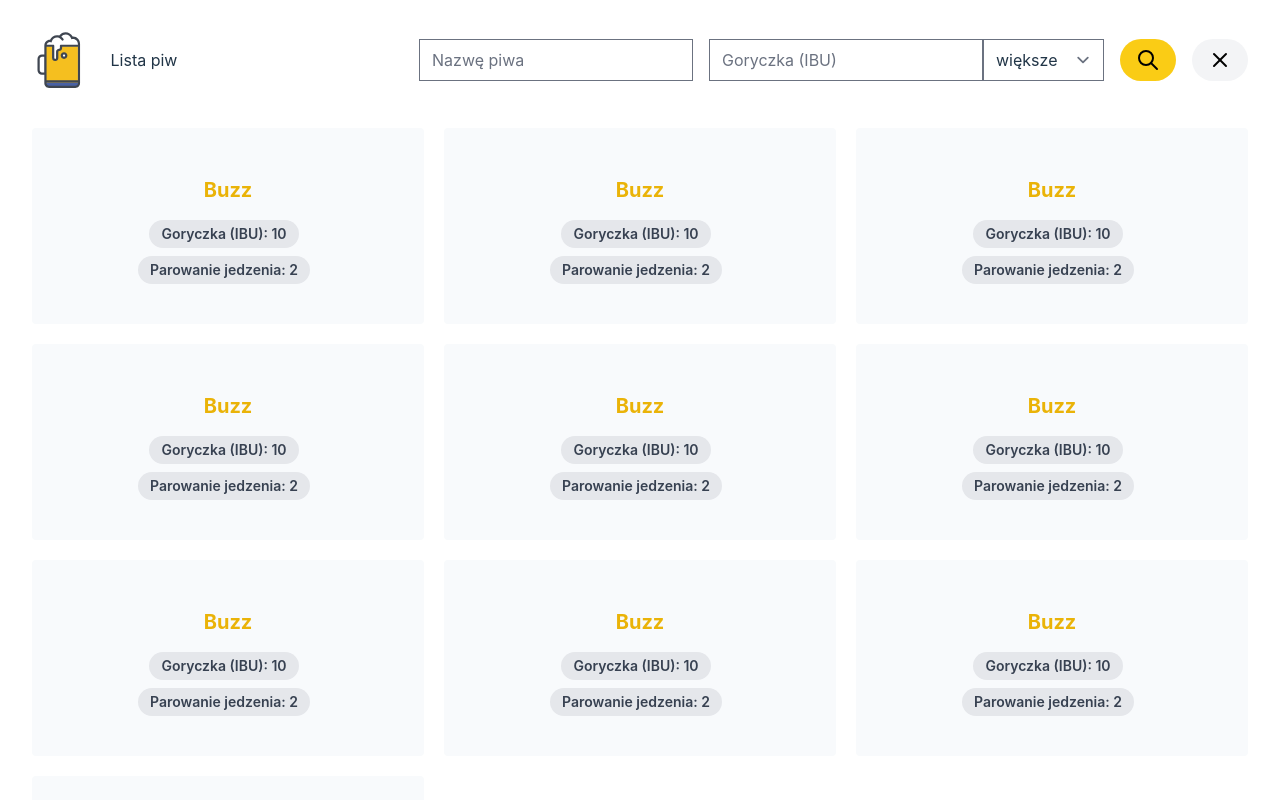
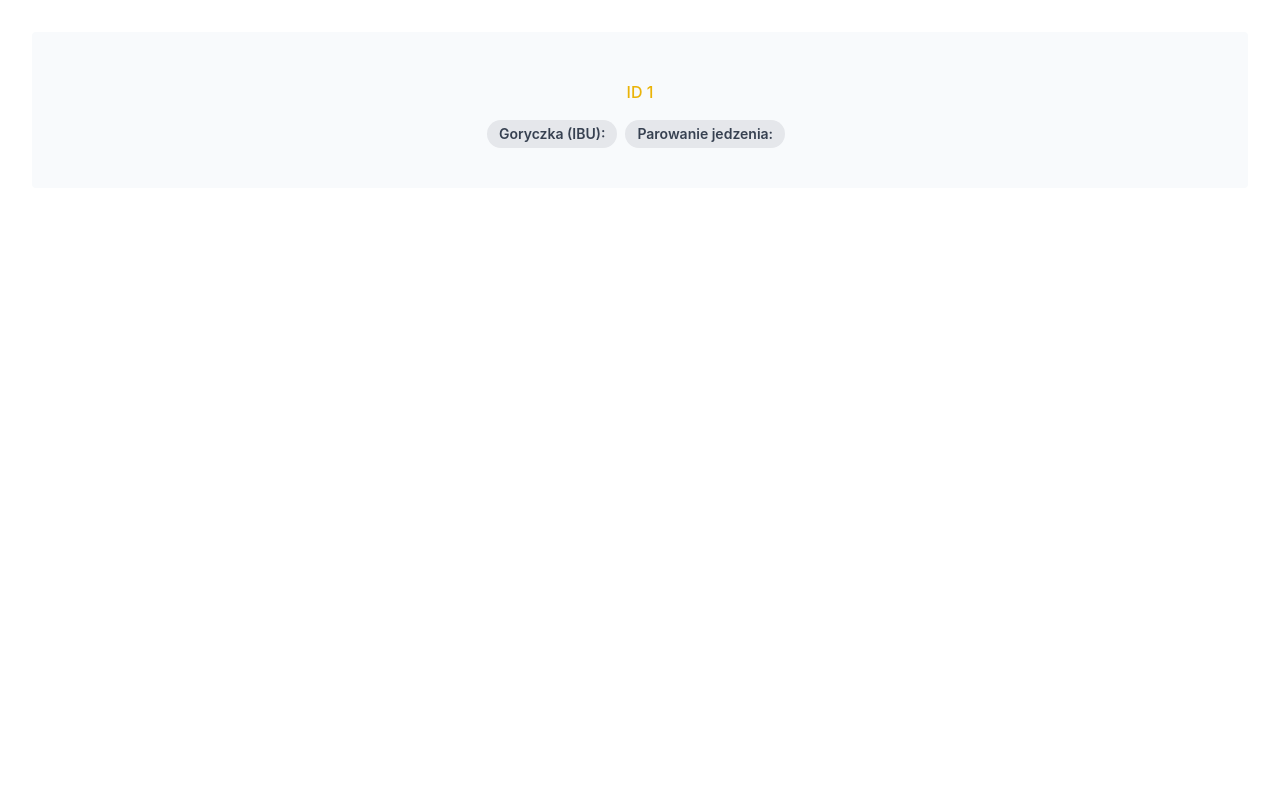
Before and after one commit to beznosikova/beer-wiki, a Vue app: page /#/beers/1 in a window 1280 px wide. Shown: the top 800 px of the page. Built offline with nearby package versions, Linux system fonts and the light colour scheme.

Commit message:
Add routers with components

```diff
--- a/src/App.vue
+++ b/src/App.vue
@@ -1,9 +1,5 @@
+<template>
+  <router-view/>
+</template>
 <script setup>
-import HeaderPanel from "./components/HeaderPanel.vue";
-import BeerIndex from "./components/BeerIndex.vue";
 </script>
-
-<template>
-  <header-panel />
-  <beer-index/>
-</template>
--- /dev/null
+++ b/src/components/BeerCard.vue
@@ -0,0 +1,24 @@
+<template>
+  <div class="card rounded bg-slate-50">
+  <a href="" class="text-yellow-500 hover:text-yellow-300 hover:underline">
+    <div class="px-6 py-4">
+      <div class="font-bold text-xl">{{ name }}</div>
+    </div>
+    <div class="">
+          <span class="inline-block bg-gray-200 rounded-full px-3 py-1 text-sm font-semibold text-gray-700 mr-2 mb-2">
+            Goryczka (IBU): {{ ibu }}
+          </span>
+      <span class="inline-block bg-gray-200 rounded-full px-3 py-1 text-sm font-semibold text-gray-700 mr-2 mb-2">
+            Parowanie jedzenia: {{ food_paring }}
+          </span>
+    </div>
+  </a>
+  </div>
+</template>
+<script setup>
+  defineProps({
+    name: String,
+    ibu: Number,
+    food_paring: Number,
+  })
+</script>
--- a/src/components/BeerIndex.vue
+++ b/src/components/BeerIndex.vue
@@ -1,38 +1,49 @@
-<script setup>
-import { ref } from 'vue'
-
-
-const beers = ref([
-    {"name": "Buzz", "ibu": 10, "food_paring": 2},
-    {"name": "Buzz", "ibu": 10, "food_paring": 2},
-    {"name": "Buzz", "ibu": 10, "food_paring": 2},
-    {"name": "Buzz", "ibu": 10, "food_paring": 2},
-    {"name": "Buzz", "ibu": 10, "food_paring": 2},
-    {"name": "Buzz", "ibu": 10, "food_paring": 2},
-    {"name": "Buzz", "ibu": 10, "food_paring": 2},
-    {"name": "Buzz", "ibu": 10, "food_paring": 2},
-    {"name": "Buzz", "ibu": 10, "food_paring": 2},
-    {"name": "Buzz", "ibu": 10, "food_paring": 2},
-])
-</script>
-
 <template>
-  <div class="grid grid-cols-3 gap-5">
-    <div class="card rounded bg-slate-50" v-for="beer in beers">
-      <a href="#" class="text-yellow-500 hover:text-yellow-300 hover:underline">
-         <div class="px-6 py-4">
-          <div class="font-bold text-xl">{{ beer.name}}</div>
-        </div>
-        <div class="">
-          <span class="inline-block bg-gray-200 rounded-full px-3 py-1 text-sm font-semibold text-gray-700 mr-2 mb-2">
-            Goryczka (IBU): {{ beer.ibu }}
-          </span>
-          <span class="inline-block bg-gray-200 rounded-full px-3 py-1 text-sm font-semibold text-gray-700 mr-2 mb-2">
-            Parowanie jedzenia: {{ beer.food_paring }}
-          </span>
-        </div>
-      </a>
+  <header-panel/>
+  <div v-if="beers.length > 0">
+    <div class="grid grid-cols-3 gap-5">
+      <beer-card v-for="beer in beers" :ibu="beer.ibu" :name="beer.name" :food_paring="beer.food_paring"/>
+    </div>
+    <div class="py-5 flex justify-end">
+      <beer-pagination/>
     </div>
   </div>
+  <div v-else>
+    <div class="bg-orange-100 border-l-4 border-orange-500 text-orange-700 p-4" role="alert">
+      <p class="font-bold">Nie znaleziono wyników</p>
+      <p>Spróbuj zmienić parametry wyszukiwania</p>
+    </div>
+  </div>
+</template>
 
-</template>
+<script>
+import BeerCard from "./BeerCard.vue";
+import BeerPagination from "./BeerPagination.vue";
+import HeaderPanel from "./HeaderPanel.vue";
+import { fetchBeers } from "../services/beer-service.js";
+
+export default {
+  name: "BeerIndex",
+  components: {
+    'header-panel': HeaderPanel,
+    'beer-pagination': BeerPagination,
+    'beer-card': BeerCard,
+  },
+  data() {
+    return {
+      beers: []
+    }
+  },
+  async mounted() {
+    try {
+      this.beers = await fetchBeers();
+    } catch (error) {
+      console.log('unexpected error: ', error);
+    }
+  },
+  methods: {
+
+  },
+}
+
+</script>
--- /dev/null
+++ b/src/components/BeerItem.vue
@@ -0,0 +1,25 @@
+<template>
+  <div class="card rounded bg-slate-50">
+    <a href="#" class="text-yellow-500 hover:text-yellow-300 hover:underline">
+      <div class="px-6 py-4">
+        <div>ID {{ $route.params.id }}</div>
+        <div class="font-bold text-xl">{{ name }}</div>
+      </div>
+      <div class="">
+          <span class="inline-block bg-gray-200 rounded-full px-3 py-1 text-sm font-semibold text-gray-700 mr-2 mb-2">
+            Goryczka (IBU): {{ ibu }}
+          </span>
+        <span class="inline-block bg-gray-200 rounded-full px-3 py-1 text-sm font-semibold text-gray-700 mr-2 mb-2">
+            Parowanie jedzenia: {{ food_paring }}
+          </span>
+      </div>
+    </a>
+  </div>
+</template>
+<script setup>
+// defineProps({
+//   name: String,
+//   ibu: Number,
+//   food_paring: Number,
+// })
+</script>
--- /dev/null
+++ b/src/components/BeerPagination.vue
@@ -0,0 +1,27 @@
+<template>
+  <div class="flex gap-3">
+    <a
+        v-for="n in 4"
+        @click="onChangePage(n)"
+        class="w-10 h-10 p-2 text-yellow-500 hover:text-yellow-300 border">
+      {{ n }}
+    </a>
+  </div>
+</template>
+<script>
+export default {
+  name: "BeerPagination",
+  data() {
+    return {
+      beers: []
+    }
+  },
+  methods: {
+    onChangePage(page) {
+      console.log(page)
+    },
+
+  },
+}
+
+</script>
--- a/src/components/HeaderPanel.vue
+++ b/src/components/HeaderPanel.vue
@@ -1,13 +1,12 @@
+<template>
+  <div class="flex items-center justify-between pb-10">
+    <header-logo/>
+    <header-search/>
+  </div>
+</template>
+
 <script setup>
 import HeaderLogo from "./HeaderLogo.vue";
 import HeaderSearch from "./HeaderSearch.vue";
 
 </script>
-
-<template>
-  <div class="flex items-center justify-between pb-10">
-    <header-logo/>
-    <header-search/>
-  </div>
-
-</template>
--- a/src/main.js
+++ b/src/main.js
@@ -1,5 +1,8 @@
-import { createApp } from 'vue'
+import {createApp} from 'vue'
 import './style.css'
-import App from './App.vue'
+import router from "./router";
+import App from "./App.vue";
 
-createApp(App).mount('#app')
+const app = createApp(App)
+    .use(router)
+    .mount('#app')
--- /dev/null
+++ b/src/router/index.js
@@ -0,0 +1,29 @@
+import {createRouter, createWebHashHistory} from 'vue-router'
+import BeerIndex from "../components/BeerIndex.vue";
+import BeerItem from "../components/BeerItem.vue";
+import Error404 from "../components/Error404.vue";
+
+const routes = [
+    {
+        path: "/:pathMatch(.*)*",
+        name: "404",
+        component: Error404,
+    },
+    {
+        path: '/',
+        name: 'Beers',
+        component: BeerIndex,
+    },
+    {
+        path: '/beers/:id',
+        name: 'Beer',
+        component: BeerItem
+    },
+]
+
+const router = createRouter({
+    history: createWebHashHistory(),
+    routes,
+})
+
+export default router;
```
